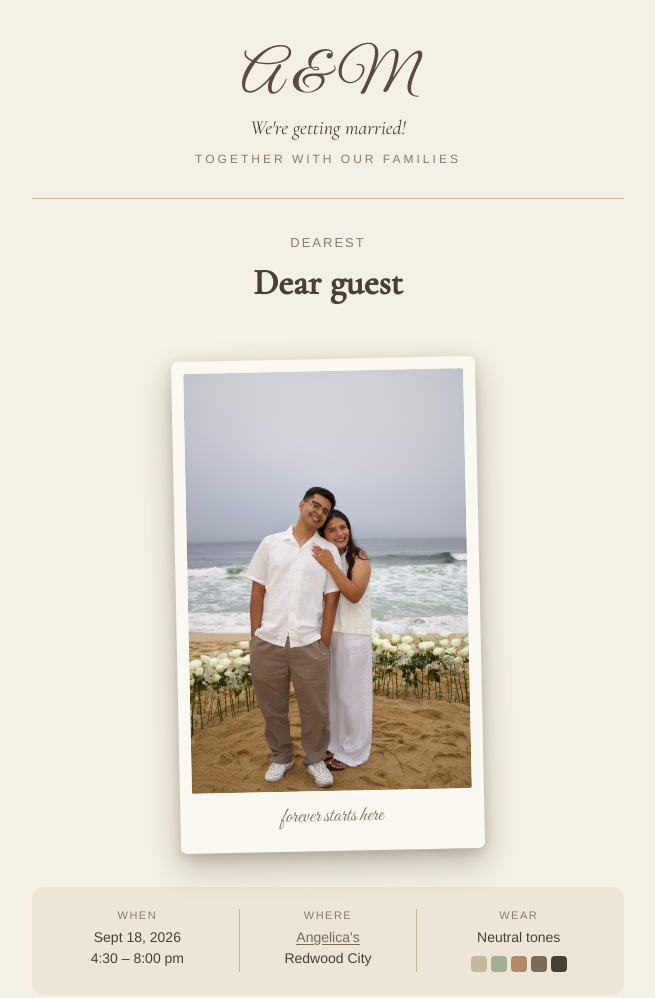
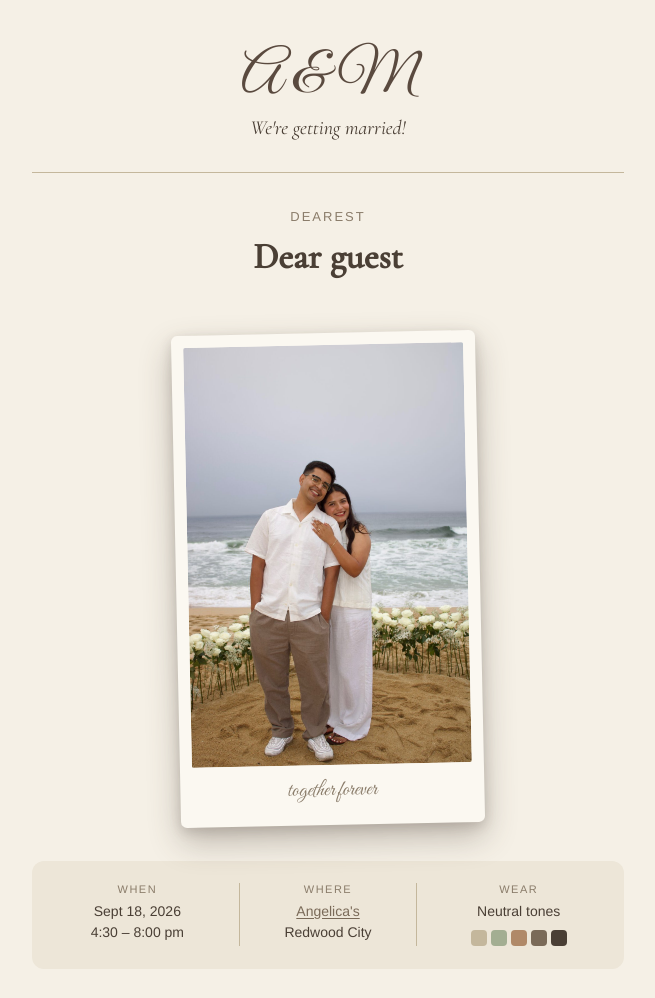
Before and after one commit to andib7/WeddingSite, a plain HTML site: page index.html in a window 1280 px wide. Shown: the top 998 px of the page, without its empty margins (312-967 px from the left). Drawn offline with nearby package versions, Linux system fonts and the light colour scheme.

Commit message:
Text change on the image

```diff
--- a/index.html
+++ b/index.html
@@ -26,7 +26,6 @@
   /* header */
   .monogram{font-family:var(--script);font-size:clamp(46px,10vw,58px);text-align:center;color:#5A4A3F;line-height:1}
   .announce{font-family:var(--serif);font-style:italic;font-size:clamp(17px,3.5vw,20px);text-align:center;color:var(--ink);margin-top:10px}
-  .tagline{font-family:var(--sans);font-size:12px;letter-spacing:3px;text-transform:uppercase;color:var(--soft);text-align:center;margin-top:12px}
   header{padding-bottom:2rem;border-bottom:.5px solid var(--line)}
 
   /* greeting */
@@ -102,7 +101,6 @@
   <header>
     <div class="monogram">A &amp; M</div>
     <div class="announce" data-i18n="announce">We're getting married!</div>
-    <div class="tagline" data-i18n="tagline">Together with our families</div>
   </header>
 
   <section class="greeting">
@@ -198,10 +196,9 @@ const SHEET_ENDPOINT = "https://script.google.com/macros/s/AKfycbwR31qIniYHBvKbq
 /* ---------------- I18N ---------------- */
 const STRINGS = {
   en: {
-    tagline:"Together with our families",
     announce:"We're getting married!",
     dearest:"Dearest",
-    caption:"forever starts here",
+    caption:"together forever",
     when:"When", whenValue:"Sept 18, 2026<br>4:30 – 8:00 pm",
     where:"Where", wear:"Wear", wearValue:"Neutral tones",
     join:"Will you join us?",
@@ -222,10 +219,9 @@ const STRINGS = {
     editBtn:"Change my answer"
   },
   es: {
-    tagline:"Junto con nuestras familias",
     announce:"¡Nos casamos!",
     dearest:"Querido/a",
-    caption:"aquí empieza el para siempre",
+    caption:"juntos para siempre",
     when:"Cuándo", whenValue:"18 de sept, 2026<br>4:30 – 8:00 pm",
     where:"Dónde", wear:"Vestimenta", wearValue:"Tonos neutros",
     join:"¿Nos acompañas?",
```
